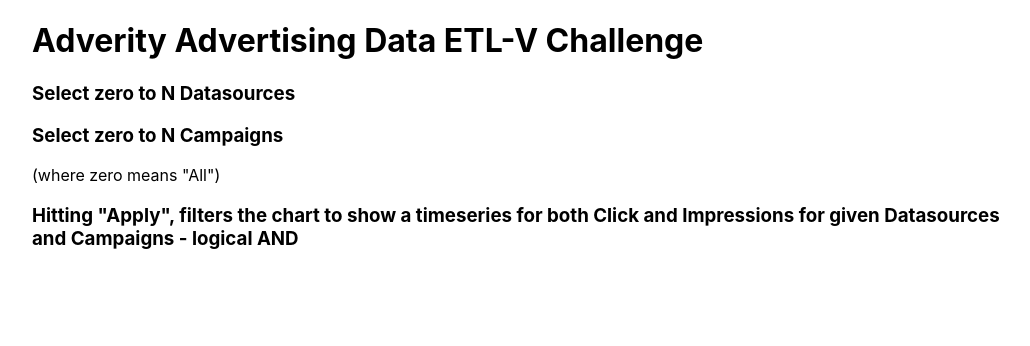
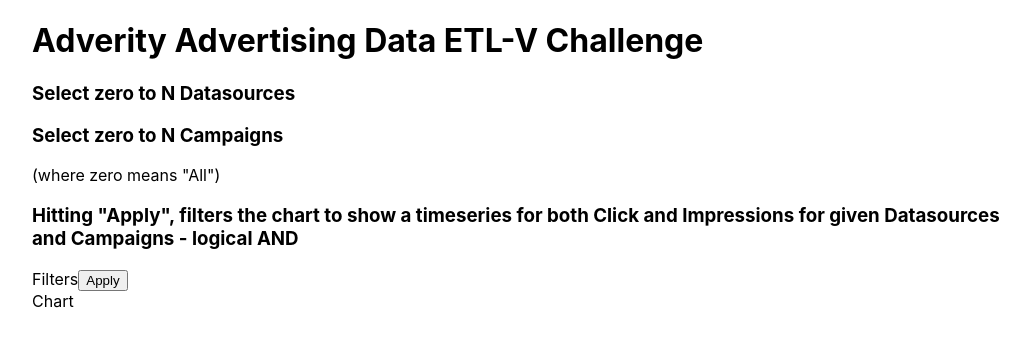
Before and after one commit to zeemi/advertising-frontend, a React (Create React App) app: page / in a window 1280 px wide. Shown: the top 346 px of the page, without its empty margins (108-1138 px from the left). Built offline with nearby package versions, Linux system fonts and the light colour scheme.

Commit message:
feat: introduce metrics state and fetching

```diff
--- a/src/App.js
+++ b/src/App.js
@@ -1,12 +1,14 @@
 import React from 'react';
 import './App.css';
 import Header from './components/Header/Header';
+import MetricsDisplay from "./components/MetricsDisplay/MetricsDisplay";
 
 function App() {
   return (
     <div className="App">
       <h1>Adverity Advertising Data ETL-V Challenge</h1>
       <Header/>
+      <MetricsDisplay/>
     </div>
   );
 }
--- a/src/components/Filters/Filters.js
+++ b/src/components/Filters/Filters.js
@@ -1,8 +1,18 @@
 import React from 'react';
+import apiClient from "../../helpers/apiClient";
 
-const Filters = () => {
+
+const Filters = ({isFetching, setIsFetching, setMetrics}) => {
+  const handleOnClick = async () => {
+    setIsFetching(true);
+    const metrics = await apiClient.getMetrics([], []);
+    setMetrics(metrics);
+    setIsFetching(false);
+  };
+
   return <div>
     Filters
+    <button onClick={handleOnClick} disabled={isFetching}>Apply</button>
   </div>
 };
 
--- a/src/components/MetricsDisplay/MetricsDisplay.js
+++ b/src/components/MetricsDisplay/MetricsDisplay.js
@@ -1,11 +1,14 @@
-import React from 'react';
+import React, { useState } from 'react';
 import Chart from '../Chart/Chart';
 import Filters from '../Filters/Filters';
 
 const MetricsDisplay = () => {
+  const [metrics, setMetrics] = useState([]);
+  const [isFetching, setIsFetching] = useState(false);
+
   return <React.Fragment>
-    <Chart/>
-    <Filters/>
+    <Filters isFetching={isFetching} setIsFetching={setIsFetching} setMetrics={setMetrics}/>
+    <Chart isFetching={isFetching} metrics={metrics}/>
   </React.Fragment>
 };
 
```
Also changed, not shown: 2 other files (tests, documents, lock files or other folders).
